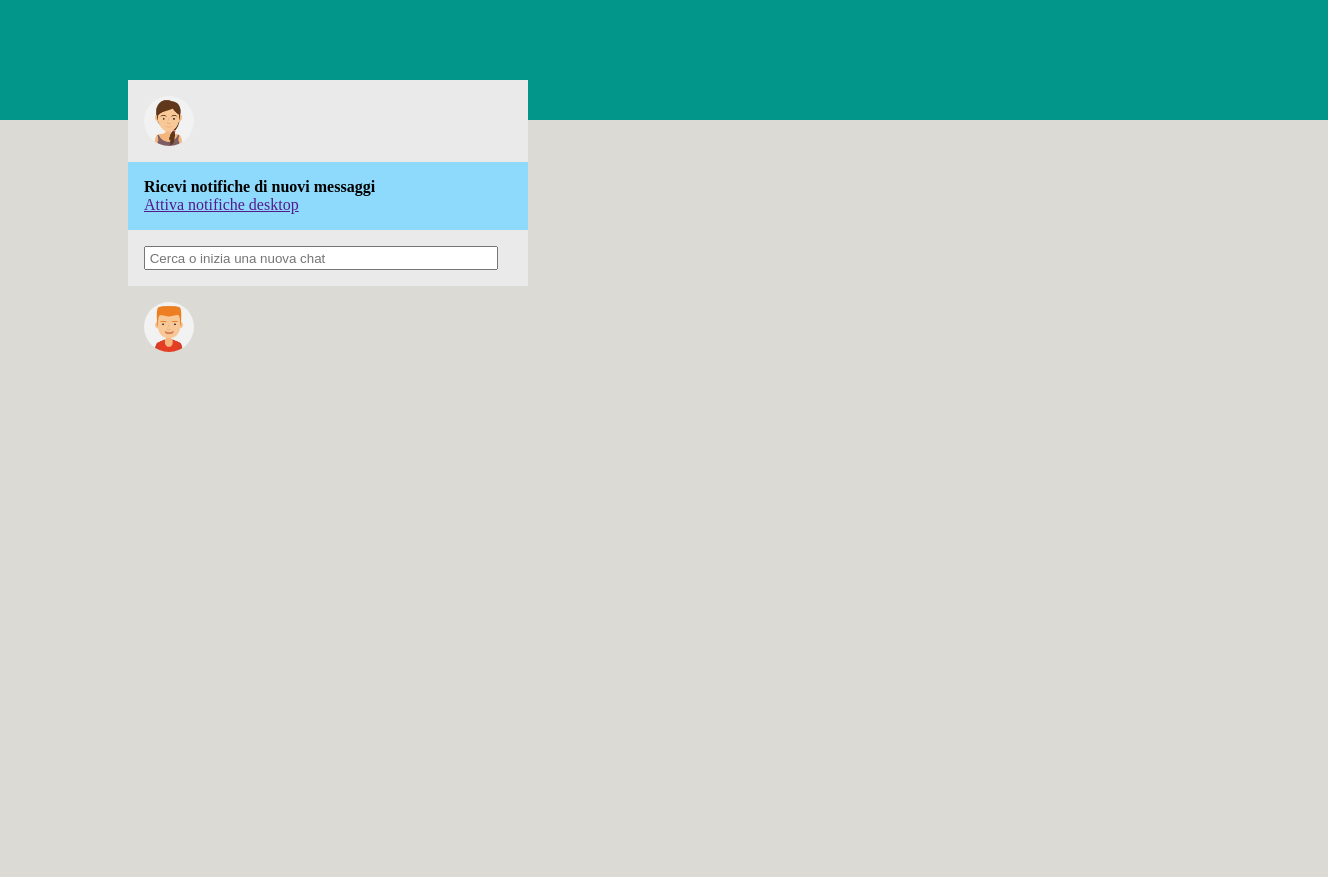
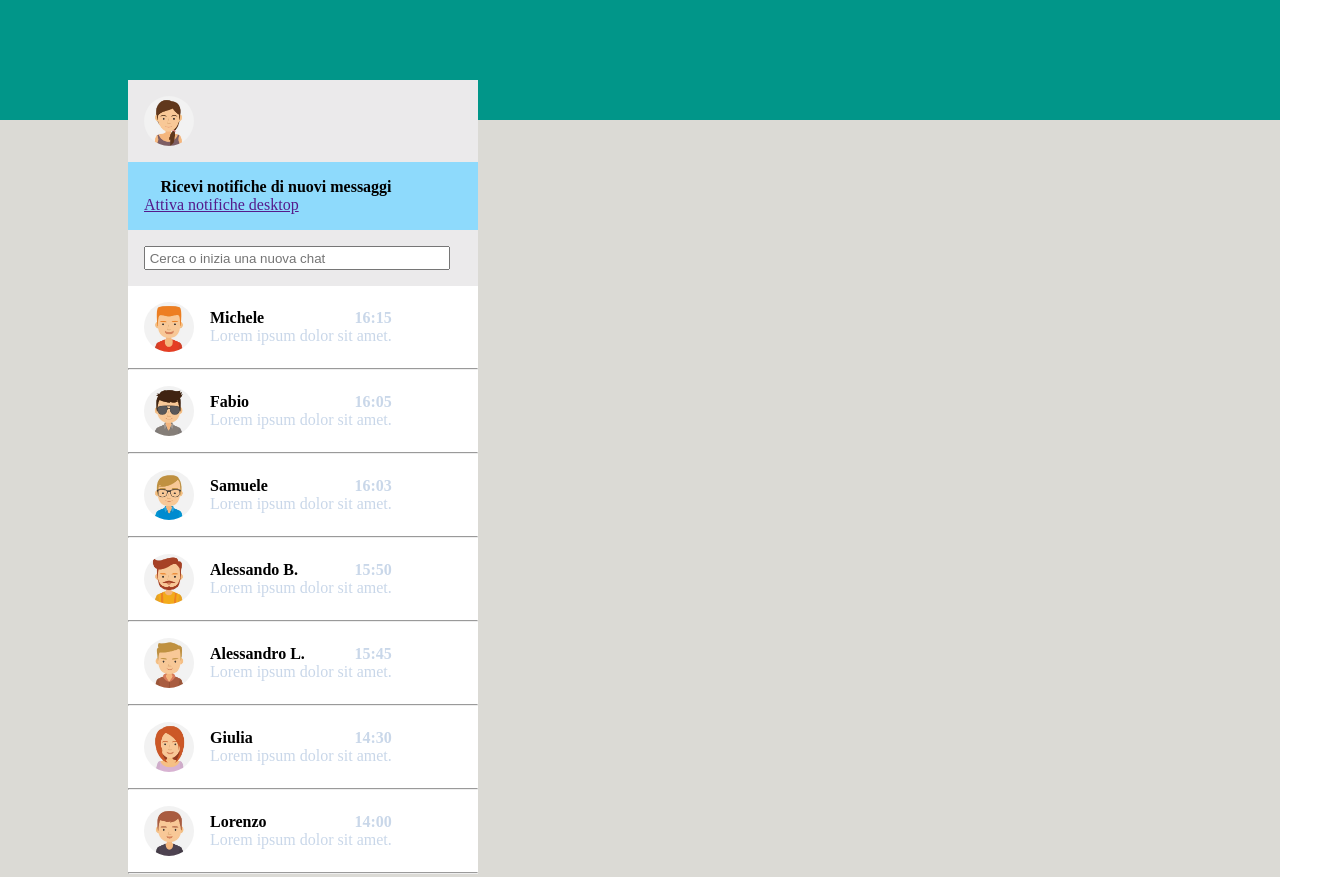
Before and after one commit to emamoldo/html-css-boolzapp, a plain HTML site: page index.html in a window 1280 px wide. Shown: the top 877 px of the page, 1328 px wide, since content can reach past the window. Drawn offline with Linux system fonts and the light colour scheme.

Commit message:
Add Last Main Part for the left container

```diff
--- a/assets/css/style.css
+++ b/assets/css/style.css
@@ -33,7 +33,7 @@ body{ /* --> Da aggiungere il comando per la sfumatura */
 
 /* Container Left */
 .left_sections{
-
+   width: 350px;
 }
 
 .account{
@@ -42,7 +42,7 @@ body{ /* --> Da aggiungere il comando per la sfumatura */
     align-items: center;
 }
 
-.profile_img{
+.profile_img, .profile_img1{
     width: 50px;
     height: 50px;
     border-radius: 50%;
@@ -65,30 +65,41 @@ body{ /* --> Da aggiungere il comando per la sfumatura */
     width: 95%;
 }
 
+.name{
+    display: flex;
+    justify-content: space-between;
+}
+
 .contacts{
-    width: 400px;
-    height: 620px;
+    background-color: white;
+    display: flex;
+    align-items: center;
 }
+
+.img_text{
+    display: flex;
+    flex-direction: column;
+}
+
+.contacts_text, .hour{
+    color: var(--bool-message-text);
+}
+
 /* /Container Left */
 
 
 /* /Container Right */
 .right_sections{
-    width: 800px;
-    height: 800px;
+
 }
 
 .contact_name{
-    width: 100%;
-    height: 60px;
+}
+.messages{
 
-.messages{
-    width: 100%;
-    height: 650px;
+}
+.message_box{
 
-.message_box{
-    width: 100%;
-    height: 90px;
 }
 /* /Container Right */
 
@@ -99,16 +110,14 @@ body{ /* --> Da aggiungere il comando per la sfumatura */
 /* Meta for Tablet */
 @media screen and (max-width: 991px) {
     .account{
-        width: 30%;
     }
 
-    .notifications, .search, .contacts_text{
+    .notifications, .search, .img_text{
         display: none;
     }
 
     .left_sections{
-        width: 200px;
-        height: ;
+        width: 100px;
     }
 }
 /* /Meta for Tabet */
@@ -120,8 +129,5 @@ body{ /* --> Da aggiungere il comando per la sfumatura */
         display: none;
     }
 
-    .container{
-        width: ;
-    }
 }
 /* /Meta for Mobile */
--- a/index.html
+++ b/index.html
@@ -24,7 +24,7 @@
                 </section>
 
                 <section class="notifications">
-
+                    <i class="fa-regular fa-bell-slash"></i>
                     <strong>Ricevi notifiche di nuovi messaggi</strong><br>
                     <a href="">Attiva notifiche desktop</a>
                 </section>
@@ -35,10 +35,67 @@
                 </section>
 
                 <section class="contacts">
-                    <img class="profile_img" src="./assets/img/avatar_1.jpg" alt="">
-                    <strong></strong>
-                    <p class="contacts_text"></p>
+                    <img class="profile_img1" src="./assets/img/avatar_1.jpg" alt="">
+                    <div class="img_text">
+                        <strong class="name">Michele <p class="hour">16:15</p></strong>
+                        <p class="contacts_text">Lorem ipsum dolor sit amet.</p>
+                    </div>
                 </section>
+                <hr>
+
+                <section class="contacts">
+                    <img class="profile_img1" src="./assets/img/avatar_2.jpg" alt="">
+                    <div class="img_text">
+                        <strong class="name">Fabio <p class="hour">16:05</p></strong>
+                        <p class="contacts_text">Lorem ipsum dolor sit amet.</p>
+                    </div>
+                </section>
+                <hr>
+
+                <section class="contacts">
+                    <img class="profile_img1" src="./assets/img/avatar_3.jpg" alt="">
+                    <div class="img_text">
+                        <strong class="name">Samuele <p class="hour">16:03</p></strong>
+                        <p class="contacts_text">Lorem ipsum dolor sit amet.</p>
+                    </div>
+                </section>
+                <hr>
+
+                <section class="contacts">
+                    <img class="profile_img1" src="./assets/img/avatar_4.jpg" alt="">
+                    <div class="img_text">
+                        <strong class="name">Alessando B. <p class="hour">15:50</p></strong>
+                        <p class="contacts_text">Lorem ipsum dolor sit amet.</p>
+                    </div>
+                </section>
+                <hr>
+
+                <section class="contacts">
+                    <img class="profile_img1" src="./assets/img/avatar_5.jpg" alt="">
+                    <div class="img_text">
+                        <strong class="name">Alessandro L. <p class="hour">15:45</p></strong>
+                        <p class="contacts_text">Lorem ipsum dolor sit amet.</p>
+                    </div>
+                </section>
+                <hr>
+
+                <section class="contacts">
+                    <img class="profile_img1" src="./assets/img/avatar_6.jpg" alt="">
+                    <div class="img_text">
+                        <strong class="name">Giulia <p class="hour">14:30</p></strong>
+                        <p class="contacts_text">Lorem ipsum dolor sit amet.</p>
+                    </div>
+                </section>
+                <hr>
+
+                <section class="contacts">
+                    <img class="profile_img1" src="./assets/img/avatar_7.jpg" alt="">
+                    <div class="img_text">
+                        <strong class="name">Lorenzo <p class="hour">14:00</p></strong>
+                        <p class="contacts_text">Lorem ipsum dolor sit amet.</p>
+                    </div>
+                </section>
+                <hr>
             </div>
         </div>
         <!-- /div with Container Left -->
```
